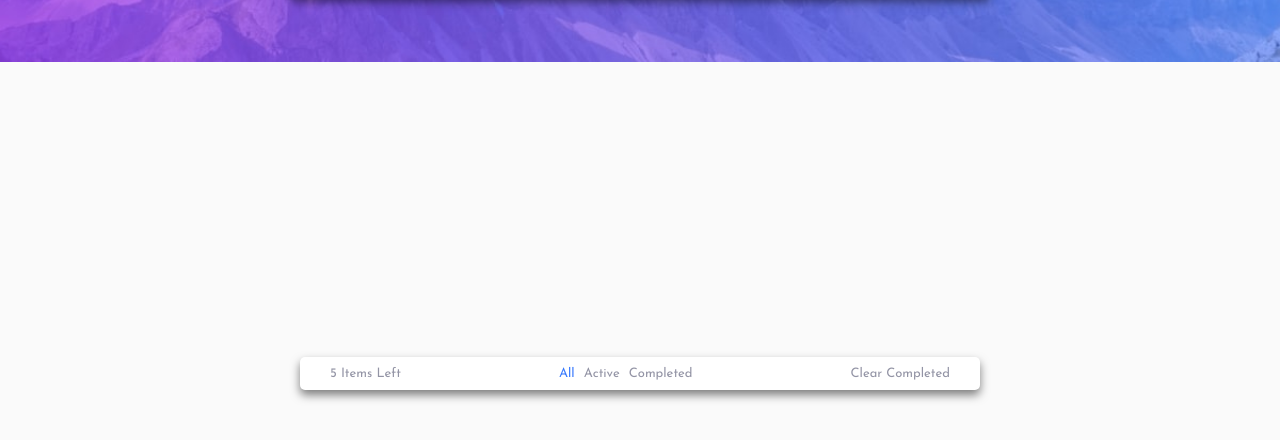
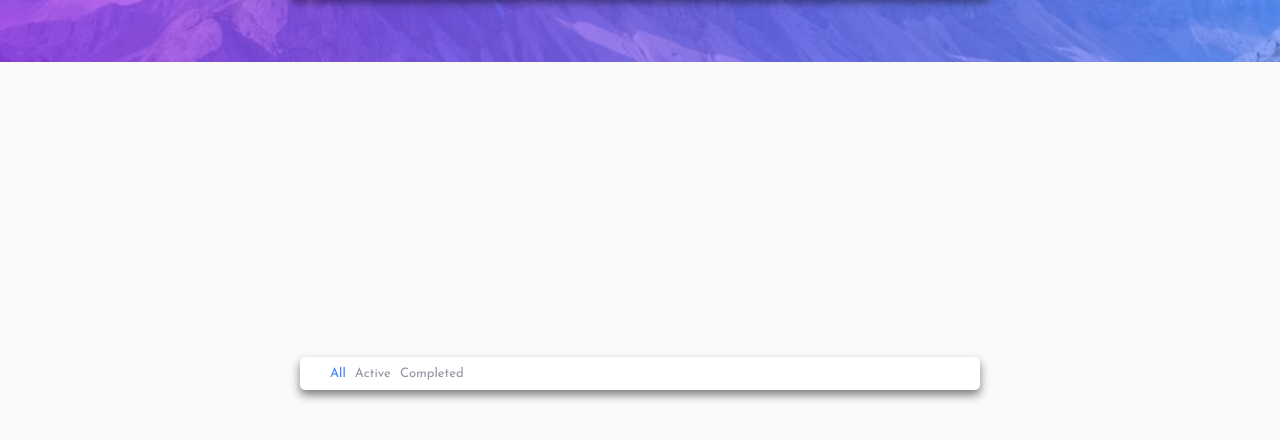
Before and after one commit to hassan-kamel/Todo-app, a plain HTML site: page index.html in a window 1280 px wide. Shown: the part 258-698 px from the top of the page. Drawn offline with Linux system fonts and the light colour scheme.

Commit message:
initiate

```diff
--- a/index.html
+++ b/index.html
@@ -46,27 +46,27 @@
 
 
             <div class="footer">
-                <div class="options hide-for-desktop">
+                <!-- <div class="options hide-for-desktop">
                     <div class="items-number">
-                        5 items left
+                        <span>5</span> items left
                     </div>
 
                     <div class="clear-completed">
                         <button>clear completed</button>
                     </div>
-                </div>
+                </div> -->
                 <div class="options">
-                    <div class="items-number hide-for-mobile">
-                        5 items left
-                    </div>
+                    <!-- <div class="items-number hide-for-mobile">
+                        <span>5</span> items left
+                    </div> -->
                     <div class="show-fun">
                         <button class="active">all</button>
                         <button>active</button>
                         <button>completed</button>
                     </div>
-                    <div class="clear-completed hide-for-mobile">
+                    <!-- <div class="clear-completed hide-for-mobile">
                         <button>clear completed</button>
-                    </div>
+                    </div> -->
                 </div>
             </div>
         </div>
```
